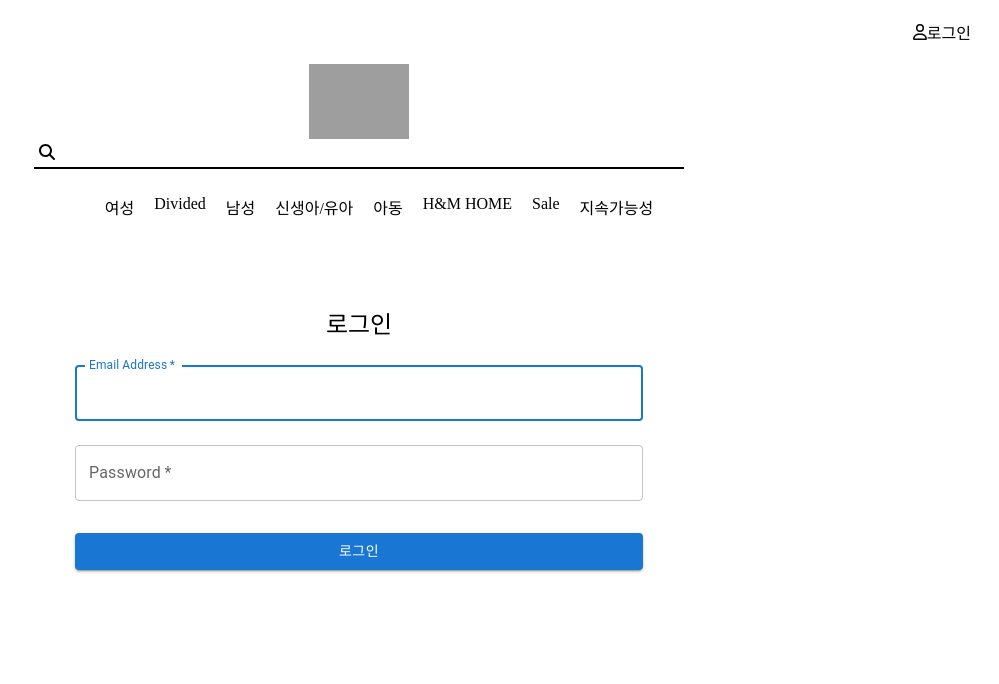
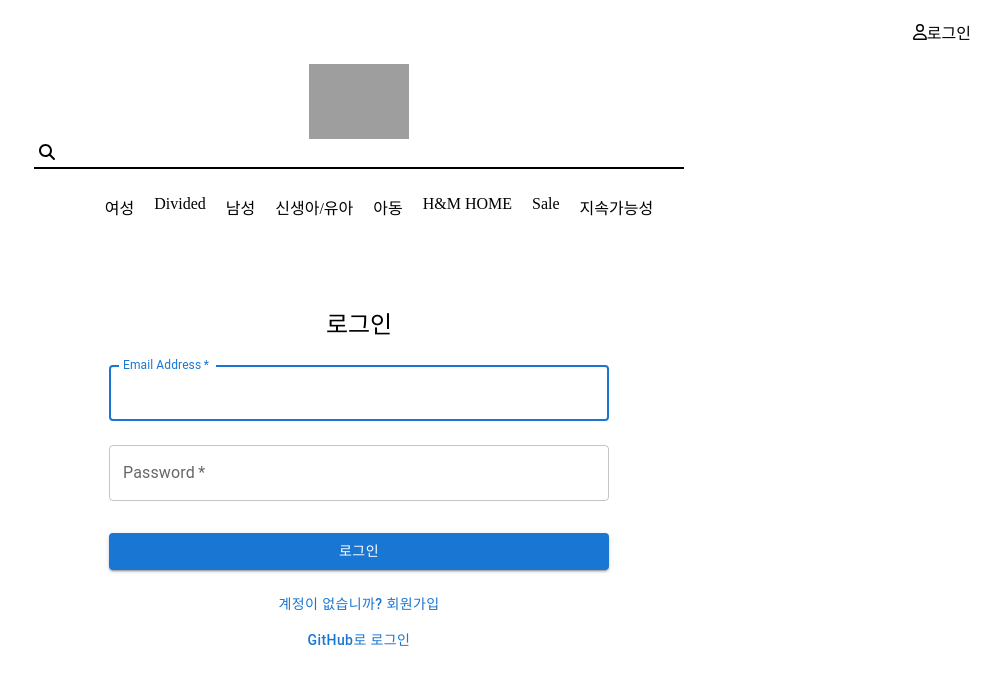
Before and after one commit to Dante0214/shoppingmall-js, a React (Vite) app: page /login in a window 1280 px wide. Shown: the top 684 px of the page, without its empty margins (281-1280 px from the left). Built offline with nearby package versions, Linux system fonts and the light colour scheme; grey boxes are pictures that could not be loaded.

Commit message:
feat: 회원가입 및 로그인 구현

```diff
--- a/package.json
+++ b/package.json
@@ -19,6 +19,7 @@
     "@fortawesome/react-fontawesome": "^0.2.2",
     "@mui/icons-material": "^5.16.7",
     "@mui/material": "^5.16.7",
+    "@supabase/supabase-js": "^2.45.1",
     "json-server": "^0.17.4",
     "react": "^18.3.1",
     "react-dom": "^18.3.1",
--- a/src/App.jsx
+++ b/src/App.jsx
@@ -4,8 +4,9 @@
 import Login from "./pages/Login";
 import ItemDetail from "./pages/ItemDetail";
 import Navbar from "./components/Navbar";
-import { useState } from "react";
+import { useEffect, useState } from "react";
 import PrivateRoute from "./routes/PrivateRoute";
+import { supabase } from "./services/supabaseClient";
 
 //1. 전체 상품 페이지, 로그인, 상품 상세페이지
 //2. 전체상품 페이지는 전체상픔
@@ -16,10 +17,29 @@
 //7. 상품 디테일 볼 수 없음
 //8. 로그인 로그아웃 버튼 활성화
 //9. 상품검색
+//10. 로그인 수파베이스로
 // npx json-server db.json --port 5000
 
 function App() {
   const [login, setLogin] = useState(false);
+  const [session, setSession] = useState(null);
+
+  useEffect(() => {
+    supabase.auth.getSession().then(({ data: { session } }) => {
+      setSession(session);
+      setLogin(!!session);
+    });
+
+    const {
+      data: { subscription },
+    } = supabase.auth.onAuthStateChange((_event, session) => {
+      setSession(session);
+      setLogin(!!session);
+    });
+
+    return () => subscription.unsubscribe();
+  }, []);
+
   return (
     <div>
       <Navbar login={login} setLogin={setLogin} />
--- a/src/components/Navbar.jsx
+++ b/src/components/Navbar.jsx
@@ -12,6 +12,7 @@
   useMediaQuery,
 } from "@mui/material";
 import MenuIcon from "@mui/icons-material/Menu";
+import { signOut } from "../services/authService";
 
 const Navbar = ({ login, setLogin }) => {
   const [isDrawerOpen, setIsDrawerOpen] = useState(false);
@@ -43,13 +44,23 @@
     setIsDrawerOpen(open);
   };
 
+  const handleLogout = async () => {
+    try {
+      await signOut();
+      setLogin(false);
+      nav("/");
+    } catch (error) {
+      console.error("Logout Error:", error);
+    }
+  };
+
   return (
     <div>
       <div>
         <div className="login-button" onClick={goToLogin}>
           <FontAwesomeIcon icon={faUser} />
           {login ? (
-            <div onClick={() => setLogin(false)}>로그아웃</div>
+            <div onClick={handleLogout}>로그아웃</div>
           ) : (
             <div onClick={() => nav("/login")}>로그인</div>
           )}
--- a/src/pages/Login.jsx
+++ b/src/pages/Login.jsx
@@ -1,12 +1,51 @@
-import { Box, Button, Container, TextField, Typography } from "@mui/material";
-import React from "react";
+import {
+  Box,
+  Button,
+  Container,
+  TextField,
+  Typography,
+  useMediaQuery,
+} from "@mui/material";
+import React, { useState } from "react";
 import { useNavigate } from "react-router-dom";
+import { signInWithEmail, signUpWithEmail } from "../services/authService";
+import { supabase } from "../services/supabaseClient";
+
 const Login = ({ setLogin }) => {
+  const [signUp, setSignUp] = useState(false);
+  const [email, setEmail] = useState("");
+  const [password, setPassword] = useState("");
+  const [error, setError] = useState("");
+  const isMobile = useMediaQuery("(max-width:600px)");
+
   const nav = useNavigate();
-  const handleSubmit = (e) => {
+
+  const handleOAuthSignIn = async (provider) => {
+    setError(""); // 이전 오류 메시지를 초기화
+    try {
+      const { error } = await supabase.auth.signInWithOAuth({ provider });
+      if (error) throw error; // 오류가 발생한 경우 처리
+      setLogin(true); // 로그인 성공 시 로그인 상태 업데이트
+      nav("/"); // 로그인 후 리디렉션
+    } catch (error) {
+      console.log(error);
+      setError(error.message); // 오류 메시지 설정
+    }
+  };
+  const handleSubmit = async (e) => {
     e.preventDefault();
-    setLogin(true);
-    nav("/");
+    setError("");
+    try {
+      if (signUp) {
+        await signUpWithEmail(email, password);
+      } else {
+        await signInWithEmail(email, password);
+      }
+      setLogin(true);
+      nav("/");
+    } catch (error) {
+      setError(error.message);
+    }
   };
   return (
     <Container>
@@ -19,18 +58,30 @@
         }}
       >
         <Typography component="h1" variant="h5">
-          로그인
+          {signUp ? "회원가입" : "로그인"}
         </Typography>
-        <Box component="form" onSubmit={handleSubmit} noValidate sx={{ mt: 1 }}>
+        <Box
+          component="form"
+          onSubmit={handleSubmit}
+          noValidate
+          sx={{
+            mt: 1,
+            minWidth: isMobile ? "70vw" : "500px",
+            display: "flex",
+            flexDirection: "column",
+            alignItems: "center",
+          }}
+        >
           <TextField
             margin="normal"
             required
-            fullWidth
             id="email"
             label="Email Address"
             name="email"
             autoComplete="email"
             autoFocus
+            fullWidth
+            onChange={(e) => setEmail(e.target.value)}
           />
           <TextField
             margin="normal"
@@ -40,14 +91,33 @@
             label="Password"
             type="password"
             id="password"
+            onChange={(e) => setPassword(e.target.value)}
           />
+          {error && (
+            <Typography color="error" variant="body2">
+              {error}
+            </Typography>
+          )}
           <Button
             type="submit"
             fullWidth
             variant="contained"
             sx={{ mt: 3, mb: 2 }}
           >
-            로그인
+            {signUp ? "회원가입" : "로그인"}
+          </Button>
+          <Button onClick={() => setSignUp(!signUp)} fullWidth variant="text">
+            {signUp
+              ? `이미 계정이 있습니까? 로그인`
+              : "계정이 없습니까? 회원가입"}
+          </Button>
+          <Button
+            onClick={() => handleOAuthSignIn("github")}
+            fullWidth
+            variant="text"
+            sx={{ mb: 2, textTransform: "none" }}
+          >
+            GitHub로 로그인
           </Button>
         </Box>
       </Box>
--- /dev/null
+++ b/src/services/authService.js
@@ -0,0 +1,39 @@
+import { supabase } from "./supabaseClient";
+
+//로그인
+export async function signInWithEmail(email, password) {
+  const { data, error } = await supabase.auth.signInWithPassword({
+    email,
+    password,
+  });
+
+  if (error) {
+    throw new Error(`Error signing in: ${error.message}`);
+  }
+
+  return data;
+}
+
+//회원가입
+
+export async function signUpWithEmail(email, password) {
+  const { data, error } = await supabase.auth.signUp({
+    email,
+    password,
+  });
+
+  if (error) {
+    throw new Error(`Error signing up: ${error.message}`);
+  }
+
+  return data;
+}
+// 로그아웃
+
+export async function signOut() {
+  const { error } = await supabase.auth.signOut();
+
+  if (error) {
+    throw new Error(`Error signing out: ${error.message}`);
+  }
+}
--- /dev/null
+++ b/src/services/supabaseClient.js
@@ -0,0 +1,6 @@
+import { createClient } from "@supabase/supabase-js";
+
+const supabaseUrl = import.meta.env.VITE_SUPABASE_URL;
+const supabaseAnonKey = import.meta.env.VITE_SUPABASE_ANON_KEY;
+
+export const supabase = createClient(supabaseUrl, supabaseAnonKey);
```
Also changed, not shown: 2 other files (tests, documents, lock files or other folders).
